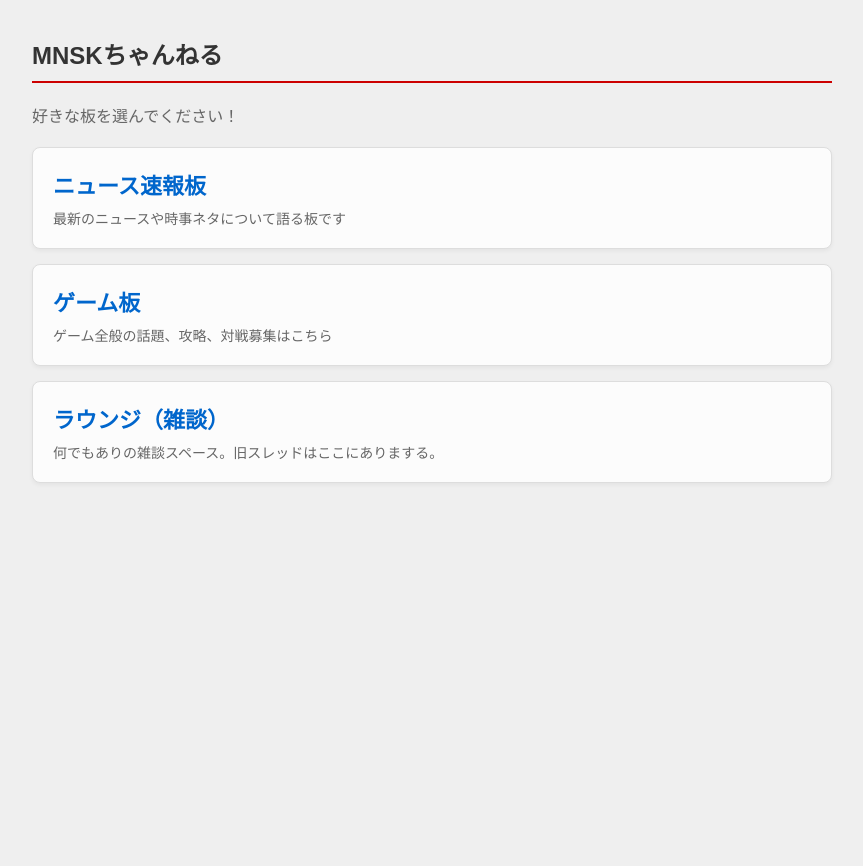
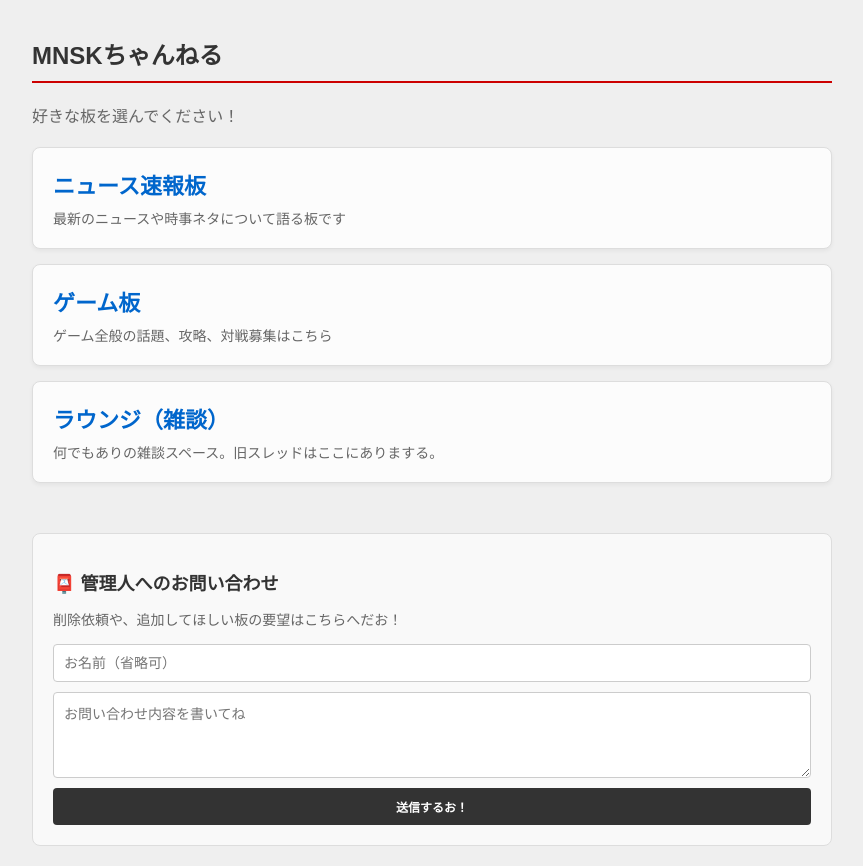
Before and after one commit to seihai-9kv8xiyi/my-bbs, a Next.js app: page / in a window 1280 px wide. Shown: the whole page, without its empty margins (208-1071 px from the left). Before the commit the page ends 800 px from the top, so only its background shows below. Built offline with nearby package versions, Linux system fonts and the light colour scheme; no server answers.

Commit message:
お問い合わせを追加

```diff
--- a/app/actions.ts
+++ b/app/actions.ts
@@ -4,13 +4,13 @@ import { supabase } from '@/lib/supabaseClient';
 import { revalidatePath } from 'next/cache';
 import { headers } from 'next/headers';
 import webPush from 'web-push'; // ← これがないとエラーになるお！
-
+import { Resend } from 'resend';
+const resend = new Resend(process.env.RESEND_API_KEY);
 // 投稿削除
 export async function deletePost(formData: FormData) {
   const postId = formData.get('post_id');
   const password = formData.get('password');
   const threadId = formData.get('thread_id') as string;
-
   const { data: post } = await supabase
     .from('posts')
     .select('delete_password')
@@ -172,3 +172,30 @@ export async function subscribeUser(sub: any) {
 
   }
 }
+
+// ▼▼▼ お問い合わせ送信機能だお！ ▼▼▼
+export async function submitInquiry(formData: FormData) {
+  const name = formData.get('name') as string || '名無しさん';
+  const message = formData.get('message') as string;
+
+  if (!message) return { success: false, error: 'メッセージが空だお' };
+
+  // 1. まずは今まで通りSupabaseにも保存しておく（バックアップとして）
+  await supabase.from('inquiries').insert({ name, message });
+
+  try {
+    // 2. Resendを使ってメールを送信するお！
+    await resend.emails.send({
+      from: 'onboarding@resend.dev', // ※Resendのテスト用アドレス（固定）
+      to: 'goldexperiencerequiem2023@gmail.com', // ⚠️ ここを君が普段使っているメアドに書き換えるお！
+      subject: `【掲示板】${name}さんからのお問い合わせ`,
+      text: message
+    });
+
+    // 成功したら画面側に true を返すお
+    return { success: true };
+  } catch (error) {
+    console.error('メール送信エラー:', error);
+    return { success: false, error: 'メールが送れなかったお…' };
+  }
+}
--- a/app/page.tsx
+++ b/app/page.tsx
@@ -1,5 +1,6 @@
 import Link from 'next/link';
-
+import { submitInquiry } from '@/app/actions';
+import ContactForm from '@/components/ContactForm';
 // ▼ ここに好きな板を定義するお！後から増やせるお。
 const boards = [
   { id: 'news', name: 'ニュース速報板', description: '最新のニュースや時事ネタについて語る板です' },
@@ -32,6 +33,16 @@ export default function Home() {
           </Link>
         ))}
       </div>
+      <div style={{ marginTop: '50px', padding: '20px', background: '#f9f9f9', borderRadius: '8px', border: '1px solid #ddd' }}>
+        <h2 style={{ fontSize: '18px', marginBottom: '10px', color: '#333' }}>📮 管理人へのお問い合わせ</h2>
+        <p style={{ fontSize: '14px', color: '#666', marginBottom: '15px' }}>
+          削除依頼や、追加してほしい板の要望はこちらへだお！
+        </p>
+
+        {/* ▼ 長かったフォームがたったの1行に！スッキリ！ ▼ */}
+        <ContactForm />
+
+      </div>
     </div>
   );
 }
--- /dev/null
+++ b/components/ContactForm.tsx
@@ -0,0 +1,57 @@
+"use client"; // ▼ これが画面側で動く（文字を消したりできる）魔法だお！
+
+import { useState, useRef } from 'react';
+import { submitInquiry } from '@/app/actions';
+
+export default function ContactForm() {
+  // メッセージを表示するための変数だお
+  const [status, setStatus] = useState('');
+
+  // フォーム自体を操作するための魔法の杖だお
+  const formRef = useRef<HTMLFormElement>(null);
+
+  const handleSubmit = async (formData: FormData) => {
+    setStatus('送信中だお...');
+
+    // サーバーのプログラム（actions.ts）を呼び出す
+    const result = await submitInquiry(formData);
+
+    if (result?.success) {
+      setStatus('✅ 管理人にメッセージを送ったお！');
+      formRef.current?.reset(); // 🌟 ここで入力欄を空っぽにするお！
+
+      // 5秒後に「送ったお！」メッセージを消す気配り
+      setTimeout(() => setStatus(''), 5000);
+    } else {
+      setStatus('❌ 送信に失敗したお…');
+    }
+  };
+
+  return (
+    <form ref={formRef} action={handleSubmit} style={{ display: 'flex', flexDirection: 'column', gap: '10px' }}>
+      <input
+        type="text"
+        name="name"
+        placeholder="お名前（省略可）"
+        style={{ padding: '10px', borderRadius: '4px', border: '1px solid #ccc' }}
+      />
+      <textarea
+        name="message"
+        placeholder="お問い合わせ内容を書いてね"
+        required
+        rows={4}
+        style={{ padding: '10px', borderRadius: '4px', border: '1px solid #ccc', resize: 'vertical' }}
+      ></textarea>
+
+      <button
+        type="submit"
+        style={{ padding: '10px', background: '#333', color: 'white', border: 'none', borderRadius: '4px', cursor: 'pointer', fontWeight: 'bold' }}
+      >
+        送信するお！
+      </button>
+
+      {/* ステータスメッセージがある時だけ表示するお！ */}
+      {status && <p style={{ color: '#c00', fontWeight: 'bold', margin: '0' }}>{status}</p>}
+    </form>
+  );
+}
--- a/package.json
+++ b/package.json
@@ -14,6 +14,7 @@
     "react": "19.2.3",
     "react-dom": "19.2.3",
     "react-hot-toast": "^2.6.0",
+    "resend": "^6.10.0",
     "web-push": "^3.6.7"
   },
   "devDependencies": {
```
Also changed, not shown: 1 other file (tests, documents, lock files or other folders).
